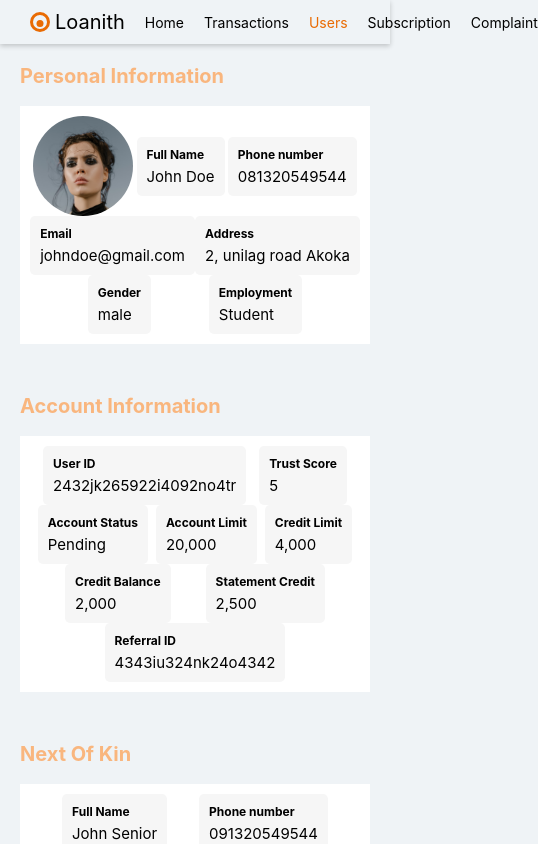
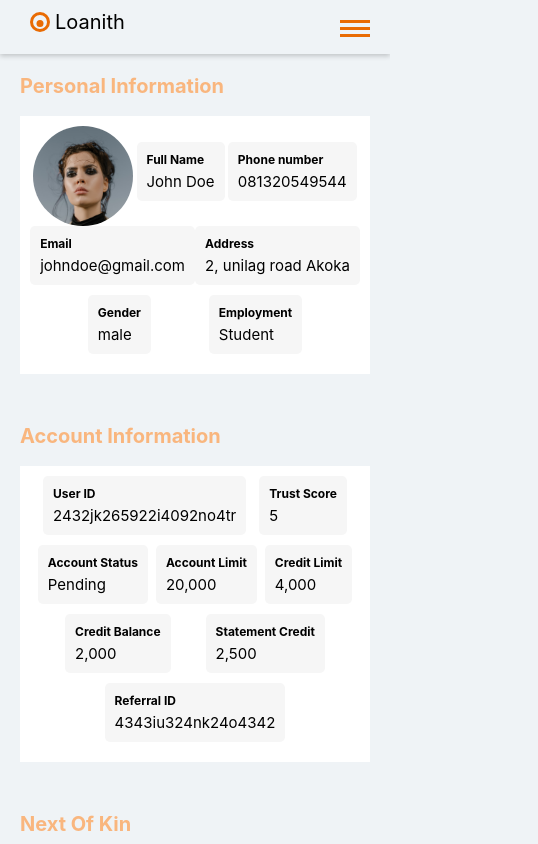
Before and after one commit to Ayboss/loanithTest, a React (Create React App) app: page /users/1 in a window 390 px wide. Shown: the top 844 px of the page, 538 px wide, since content can reach past the window. Built offline with nearby package versions, Linux system fonts and the light colour scheme.

Commit message:
dropdown

```diff
--- a/src/components/Header.js
+++ b/src/components/Header.js
@@ -1,13 +1,19 @@
-import React from 'react';
+import React, {useState} from 'react';
 import {NavLink} from 'react-router-dom';
 import '../css/header.css';
 
 function Header() {
+    const [toggle, setToggle] = useState(false);
+    const handleLabel = ()=>{
+        setToggle(!toggle)
+    }
     return (
         <header className="header">
             <span className="header__logo">
-                <div class="logo"></div>Loanith</span>
-            <ul className="header__navList">
+                <div class="logo"></div>Loanith
+            </span>
+            <label onClick={handleLabel} className="togglebtn"><div></div></label>
+            <ul className={`header__navList ${!toggle?'header__logo--show':''}`}>
                 <li className="header__navItem"><NavLink activeClassName="header__link--active" className="header__link" exact to="/">Home</NavLink></li>
                 <li className="header__navItem"><NavLink activeClassName="header__link--active" className="header__link" to="/transactions">Transactions</NavLink></li>
                 <li className="header__navItem"><NavLink activeClassName="header__link--active" className="header__link" to="/users">Users</NavLink></li>
--- a/src/css/header.css
+++ b/src/css/header.css
@@ -48,3 +48,54 @@
 .header__link--active{
     color:#E96B03;
 }
+.togglebtn{
+    position: absolute;
+    top: 20px;
+    right: 20px;
+    width: 30px;
+    height: 20px;
+    display: none;
+}
+.togglebtn > div{
+    width: 100%;
+    height: 3px;
+    background-color: #E96B03;
+    position: relative;
+}
+.togglebtn > div::before{
+    position: absolute;
+    top: 7px;
+    width: 100%;
+    height: 3px;
+    background-color: #E96B03;
+    content: "";
+}
+.togglebtn > div::after{
+    position: absolute;
+    top: 14px;
+    width: 100%;
+    height: 3px;
+    background-color: #E96B03;
+    content: "";
+}
+
+@media (max-width: 587px) {
+    .header{
+        display: block;
+    }
+    .header__logo{
+        margin-bottom: 1rem;
+    }
+    .togglebtn{
+        display: block;
+    }
+    .header__navList{
+        display: block;
+    }
+    .header__navItem{
+        margin-bottom: 1rem;
+    }
+    .header__logo--show{
+        display: none;
+    }
+}
--- a/src/css/user.css
+++ b/src/css/user.css
@@ -20,6 +20,7 @@
     background-color: rgba(225, 225, 225, 0.3);
     padding: 10px;
     border-radius: 5px;
+    margin-bottom: 10px;
 }
 .user__box > h3{
     font-size: 12px;
```
Also changed, not shown: src/Data/userData.js (+15 -4 lines).
